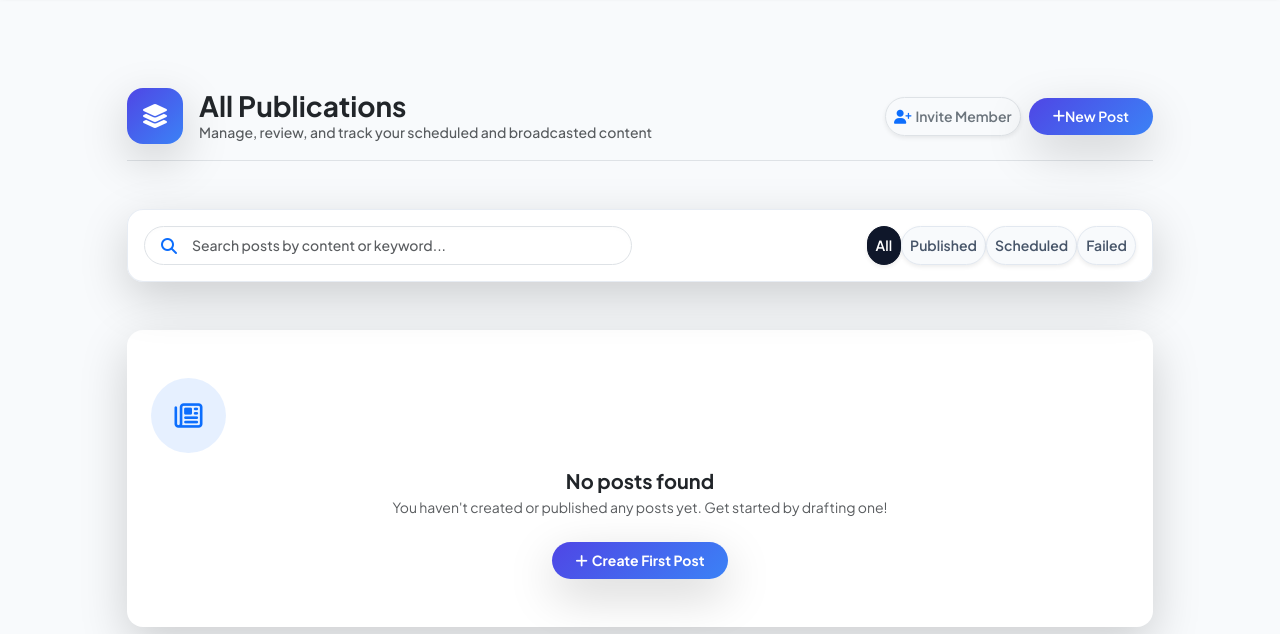
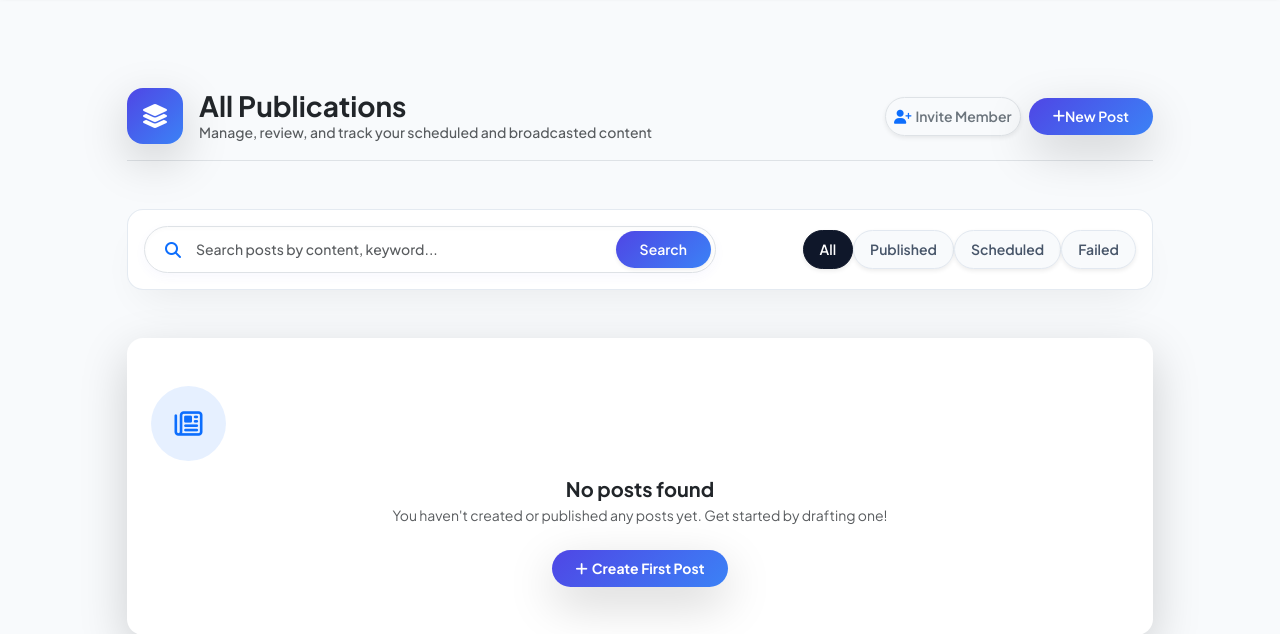
Before and after one commit to nawabsakib5/Social-Media-Manager, a Django app: page /posts/ in a window 1280 px wide. Shown: the part 72-706 px from the top of the page. Run offline with Django 5.2, Linux system fonts and the light colour scheme; the visitor is signed in with stand-in values (Sample User, id 1); data that the repository does not hold is empty; parts of the project's set-up code (start-up, migrations or seed data) failed here and were passed over; some libraries are stand-ins or nearby versions.

Commit message:
Template Redesign

```diff
--- a/posts/templates/posts/post_list.html
+++ b/posts/templates/posts/post_list.html
@@ -29,22 +29,32 @@
         </div>
     </div>
 
-    <!-- Filter & Search Toolbar Card -->
-    <div class="card border-0 p-3 mb-5 rounded-4 filter-toolbar glass-card shadow-lg" style="opacity: 0; position: relative; z-index: 10;">
-        <div class="row g-3 align-items-center justify-content-between">
-            <!-- Search Bar Column -->
-            <div class="col-12 col-lg-6">
-                <div class="input-group input-group-sm rounded-pill search-input-3d bg-white overflow-hidden border">
-                    <span class="input-group-text bg-transparent border-0 ps-3 text-primary"><i class="fa-solid fa-magnifying-glass fs-6"></i></span>
-                    <input type="text" id="postSearchInput" class="form-control bg-transparent border-0 shadow-none ps-2 py-2 text-dark fw-medium" placeholder="Search posts by content or keyword..." autocomplete="off">
+    <!-- 3D Enhanced Filter & Search Toolbar (Single Line Perfect Alignment) -->
+    <div class="card border-0 p-3 mb-5 rounded-4 filter-toolbar glass-card-3d shadow-xl" style="opacity: 0; position: relative; z-index: 10;">
+        <div class="row align-items-center g-3">
+            <!-- Search Bar with 3D Depth & Button -->
+            <div class="col-12 col-lg-7">
+                <div class="search-box-3d-wrapper p-1 rounded-pill bg-white shadow-inner-custom border">
+                    <div class="input-group input-group-sm align-items-center">
+                        <span class="input-group-text bg-transparent border-0 ps-3 text-primary">
+                            <i class="fa-solid fa-magnifying-glass fs-6"></i>
+                        </span>
+                        <input type="text" id="postSearchInput" class="form-control bg-transparent border-0 shadow-none px-2 py-2 text-dark fw-medium" placeholder="Search posts by content, keyword..." autocomplete="off">
+                        <button type="button" id="searchSubmitBtn" class="btn btn-primary btn-sm rounded-pill px-4 py-2 fw-semibold shadow-sm btn-3d-search">
+                            Search
+                        </button>
                     </div>
                 </div>
-            <!-- Status Filter Buttons Column -->
-            <div class="col-12 col-lg-6 d-flex justify-content-lg-end gap-1.5 flex-wrap">
-                <button type="button" class="btn btn-sm rounded-pill px-3.5 py-2 fw-semibold filter-btn active shadow-sm" data-filter="all">All</button>
-                <button type="button" class="btn btn-sm rounded-pill px-3.5 py-2 fw-semibold filter-btn shadow-sm" data-filter="published">Published</button>
-                <button type="button" class="btn btn-sm rounded-pill px-3.5 py-2 fw-semibold filter-btn shadow-sm" data-filter="scheduled">Scheduled</button>
-                <button type="button" class="btn btn-sm rounded-pill px-3.5 py-2 fw-semibold filter-btn shadow-sm" data-filter="failed">Failed</button>
+            </div>
+
+            <!-- Status Filter Buttons -->
+            <div class="col-12 col-lg-5">
+                <div class="d-flex align-items-center justify-content-lg-end gap-1.5 flex-wrap">
+                    <button type="button" class="btn btn-sm rounded-pill px-3 py-2 fw-semibold filter-btn active shadow-sm" data-filter="all">All</button>
+                    <button type="button" class="btn btn-sm rounded-pill px-3 py-2 fw-semibold filter-btn shadow-sm" data-filter="published">Published</button>
+                    <button type="button" class="btn btn-sm rounded-pill px-3 py-2 fw-semibold filter-btn shadow-sm" data-filter="scheduled">Scheduled</button>
+                    <button type="button" class="btn btn-sm rounded-pill px-3 py-2 fw-semibold filter-btn shadow-sm" data-filter="failed">Failed</button>
+                </div>
             </div>
         </div>
     </div>
@@ -52,7 +62,8 @@
     <!-- Post List Container -->
     <div id="posts-container" class="d-flex flex-column gap-4">
         {% for post in posts %}
-        <a href="{% url 'post_detail' post.id %}" class="post-card-wrapper text-decoration-none" data-status="{{ post.status }}">
+        <div class="post-card-wrapper" data-status="{{ post.status|lower }}">
+            <a href="{% url 'post_detail' post.id %}" class="text-decoration-none">
                 <div class="card post-card border-0 p-4 bg-white shadow-lg card-3d-hover" style="opacity: 0; transform: translateY(20px); border-radius: 20px;">
                     <div class="card-body p-0">
 
@@ -91,7 +102,7 @@
                         <div class="mb-3">
                             {% if post.content %}
                             <p class="mb-0 text-dark post-content-text" style="font-size: 15px; line-height: 1.7;">
-                            {{ post.content|truncatewords:28 }}
+                                {{ post.content }}
                             </p>
                             {% else %}
                             <p class="mb-0 text-muted fst-italic" style="font-size: 14px;">
@@ -156,6 +167,7 @@
                     </div>
                 </div>
             </a>
+        </div>
         {% empty %}
         <div id="empty-state" class="card border-0 shadow-lg text-center py-5 px-4 rounded-4 bg-white" style="opacity: 0;">
             <div class="bg-primary bg-opacity-10 text-primary rounded-circle d-inline-flex align-items-center justify-content-center mb-3 shadow-inner" style="width: 75px; height: 75px;">
@@ -190,7 +202,7 @@ document.addEventListener('DOMContentLoaded', () => {
         tl.to(empty, { opacity: 1, y: 0, duration: 0.4 }, '-=0.2');
     }
 
-    // Vanilla-Tilt 3D Effect for Cards (Disabled glare element pointer events to ensure clickability)
+    // Vanilla-Tilt 3D Effect for Cards
     VanillaTilt.init(document.querySelectorAll('.post-card'), {
         max: 2.5,
         speed: 400,
@@ -199,32 +211,40 @@ document.addEventListener('DOMContentLoaded', () => {
         scale: 1.01
     });
 
-    // Unified Filtering & Search Logic
+    // Combined Search and Filter Logic
     const filterBtns = document.querySelectorAll('.filter-btn');
     const postWrappers = document.querySelectorAll('.post-card-wrapper');
     const searchInput = document.getElementById('postSearchInput');
+    const searchSubmitBtn = document.getElementById('searchSubmitBtn');
 
-    function applyFilters() {
+    function filterAndSearchPosts() {
         const activeBtn = document.querySelector('.filter-btn.active');
         const filterValue = activeBtn ? activeBtn.getAttribute('data-filter') : 'all';
+
+        // সার্চ কুয়েরিকে ছোট হাতের অক্ষরে রূপান্তর করা হচ্ছে যাতে case sensitivity কাজ না করে
         const query = searchInput ? searchInput.value.toLowerCase().trim() : '';
 
         postWrappers.forEach(wrapper => {
-            const status = wrapper.getAttribute('data-status');
-            const text = wrapper.innerText.toLowerCase();
+            const cardStatus = wrapper.getAttribute('data-status');
 
-            const matchesFilter = (filterValue === 'all' || status === filterValue);
-            const matchesSearch = (text.includes(query));
+            // কার্ডের ভেতরের সমস্ত টেক্সট (কন্টেন্ট, হ্যাশট্যাগ, প্ল্যাটফর্ম নাম, স্ট্যাটাস ইত্যাদি) একসাথে নিয়ে লোয়ারকেস করা হচ্ছে
+            const fullCardText = wrapper.innerText.toLowerCase();
+
+            const matchesFilter = (filterValue === 'all' || cardStatus === filterValue);
+
+            // সার্চ বক্স খালি থাকলে সব দেখাবে, আর কিছু লিখলে সেটি কার্ডের যেকোনো জায়গায় থাকলেই ম্যাচ করবে
+            const matchesSearch = (query === '' || fullCardText.includes(query));
 
             if (matchesFilter && matchesSearch) {
                 wrapper.style.display = 'block';
+                gsap.to(wrapper, { opacity: 1, scale: 1, duration: 0.2, overwrite: 'auto' });
             } else {
                 wrapper.style.display = 'none';
             }
         });
     }
 
-    // Filter button click events
+    // Filter Button Clicks
     filterBtns.forEach(btn => {
         btn.addEventListener('click', () => {
             filterBtns.forEach(b => {
@@ -234,14 +254,23 @@ document.addEventListener('DOMContentLoaded', () => {
             btn.classList.add('active', 'btn-dark', 'shadow-lg');
             btn.classList.remove('btn-light', 'border', 'text-secondary');
 
-            applyFilters();
+            filterAndSearchPosts();
         });
     });
 
-    // Search input live event
+    // Live Search Input Event
     if (searchInput) {
         searchInput.addEventListener('input', () => {
-            applyFilters();
+            filterAndSearchPosts();
+        });
+    }
+
+    // Search Button Click Event
+    if (searchSubmitBtn) {
+        searchSubmitBtn.addEventListener('click', () => {
+            filterAndSearchPosts();
+            // 3D pop effect on click
+            gsap.fromTo(searchSubmitBtn, { scale: 0.95 }, { scale: 1, duration: 0.2, ease: 'back.out(1.7)' });
         });
     }
 });
@@ -257,10 +286,35 @@ document.addEventListener('DOMContentLoaded', () => {
         background: var(--primary-gradient);
     }
 
-    .glass-card {
-        background: rgba(255, 255, 255, 0.9);
-        backdrop-filter: blur(10px);
-        border: 1px solid rgba(226, 232, 240, 0.8) !important;
+    .glass-card-3d {
+        background: rgba(255, 255, 255, 0.92);
+        backdrop-filter: blur(16px);
+        border: 1px solid rgba(226, 232, 240, 0.9) !important;
+        box-shadow: 0 20px 40px -15px rgba(0, 0, 0, 0.07), 0 0 1px 1px rgba(255, 255, 255, 0.8) inset;
+    }
+
+    .search-box-3d-wrapper {
+        box-shadow: inset 0 2px 4px 0 rgba(0, 0, 0, 0.02), 0 4px 12px rgba(79, 70, 229, 0.04);
+        transition: all 0.3s cubic-bezier(0.16, 1, 0.3, 1);
+        border: 1px solid #e2e8f0;
+    }
+
+    .search-box-3d-wrapper:focus-within {
+        border-color: #4f46e5 !important;
+        box-shadow: inset 0 2px 4px 0 rgba(0, 0, 0, 0.02), 0 0 0 4px rgba(79, 70, 229, 0.15), 0 8px 20px -4px rgba(79, 70, 229, 0.2);
+        transform: translateY(-1px);
+    }
+
+    .btn-3d-search {
+        background: var(--primary-gradient);
+        border: none;
+        box-shadow: 0 4px 12px rgba(79, 70, 229, 0.35);
+        transition: all 0.25s ease;
+    }
+
+    .btn-3d-search:hover {
+        transform: translateY(-1px);
+        box-shadow: 0 6px 16px rgba(79, 70, 229, 0.5);
     }
 
     .post-card {
@@ -274,7 +328,6 @@ document.addEventListener('DOMContentLoaded', () => {
         box-shadow: 0 20px 30px -10px rgba(79, 70, 229, 0.1) !important;
     }
 
-    /* Fix to ensure tilt glare doesn't block clicks */
     .js-tilt-glare {
         pointer-events: none !important;
     }
@@ -309,16 +362,6 @@ document.addEventListener('DOMContentLoaded', () => {
         color: #1e293b;
     }
 
-    .search-input-3d {
-        box-shadow: inset 0 2px 4px 0 rgba(0, 0, 0, 0.01);
-        transition: all 0.3s ease;
-    }
-
-    .search-input-3d:focus-within {
-        border-color: #4f46e5 !important;
-        box-shadow: 0 0 0 3px rgba(79, 70, 229, 0.15);
-    }
-
     .chevron-icon-3d {
         transition: transform 0.3s ease, background-color 0.3s ease, color 0.3s ease;
     }
```
Also changed, not shown: 1 other file. Lines whose indentation alone changed are shown as unchanged.
